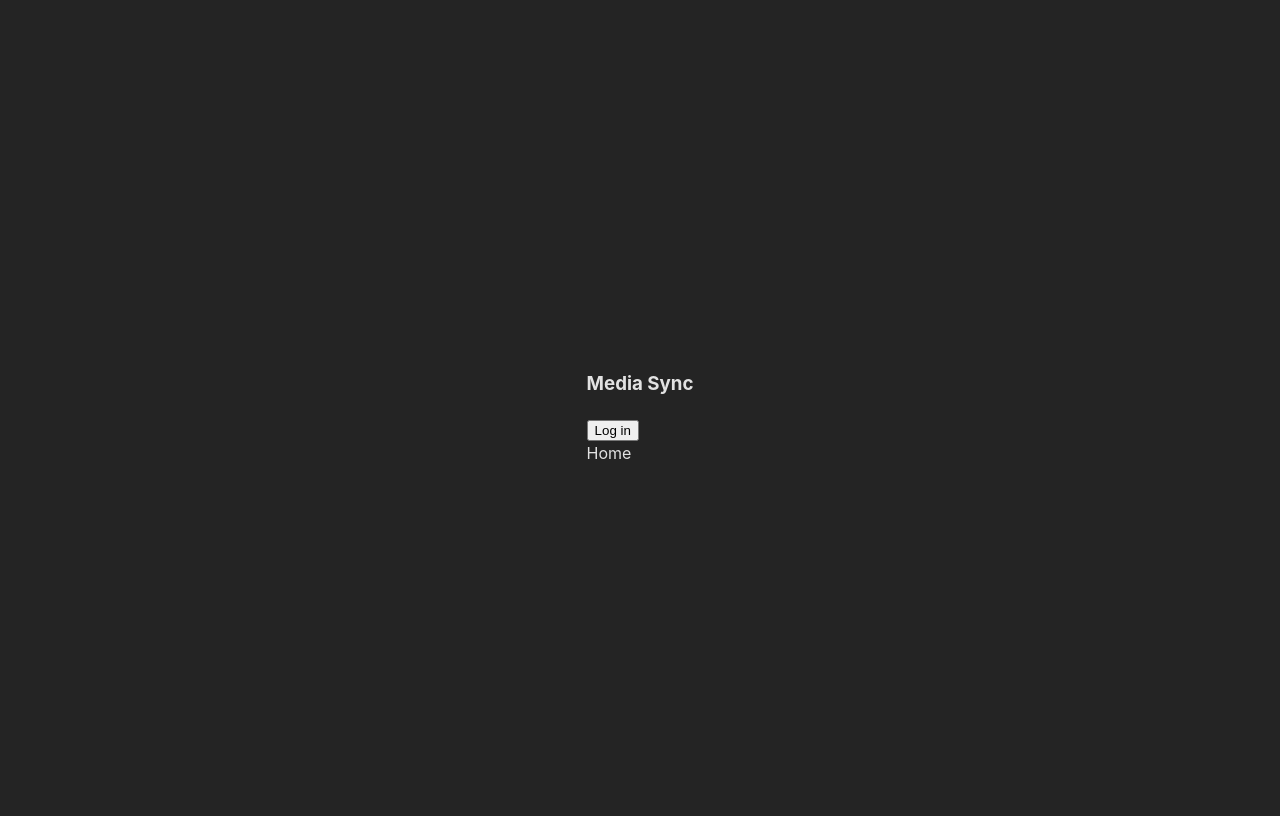
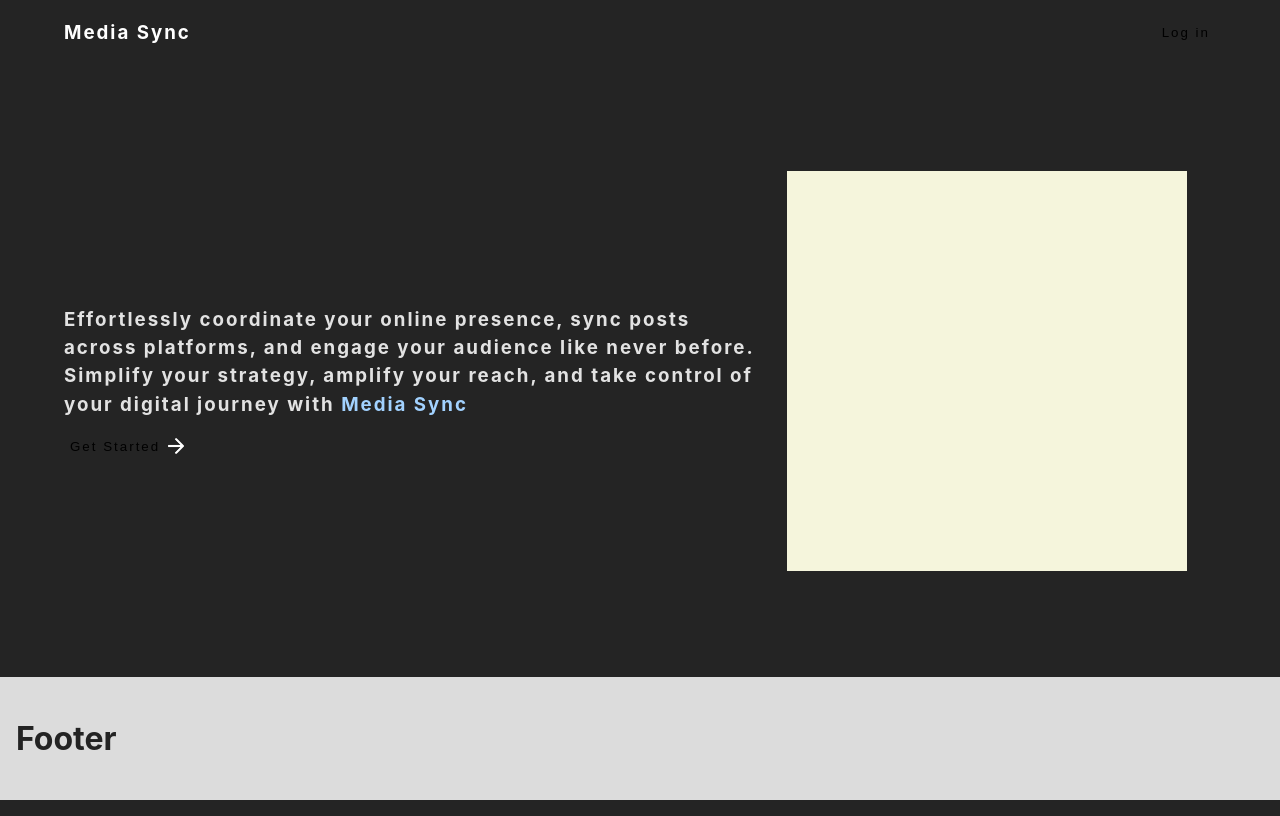
Before and after one commit to Laur017/MediaSync, a React (Vite) app in the folder client/: page / in a window 1280 px wide. Built offline with nearby package versions, Linux system fonts and the light colour scheme.

Commit message:
Main page

```diff
--- a/client/src/App.css
+++ b/client/src/App.css
@@ -0,0 +1,8 @@
+.app-main-div{
+  width: 100%;
+  height: 100%;
+  display: flex;
+  align-items: center;
+  flex-direction: column;
+  justify-content: space-between;
+}
--- a/client/src/App.jsx
+++ b/client/src/App.jsx
@@ -1,14 +1,30 @@
 import './App.css'
-import Home from './components/Home'
-import Navbar from './components/Navbar'
+import Footer from './components/Footer/Footer'
+import Home from './components/Home/Home'
+import Navbar from './components/Navbar/Navbar'
+import Login from './components/Login/Login'
+import { useState } from 'react'
 
 function App() {
+  const [cover, setCover] = useState(false)
+
+  const handleCover = () => {
+    setCover(!cover)
+  }
+
 
   return (
-    <>
-    <Navbar />
-    <Home />
-    </>
+    <div className='app-main-div'>
+      <Navbar />
+      <Home handleCover={handleCover}/>
+      <Footer />
+      {cover && <>
+                  <div className="cover" onClick={handleCover}></div>
+                  <Login />
+                </>
+      }
+
+    </div>
   )
 }
 
--- /dev/null
+++ b/client/src/components/Footer/Footer.css
@@ -0,0 +1,9 @@
+footer{
+    background-color: gainsboro;
+    width: 100%;
+}
+
+h1 {
+    padding: 1rem;
+    color: #232323;
+}
--- /dev/null
+++ b/client/src/components/Footer/Footer.jsx
@@ -0,0 +1,11 @@
+/* eslint-disable no-unused-vars */
+import React from 'react'
+import './Footer.css'
+
+export default function Footer() {
+  return (
+    <footer>
+        <h1>Footer</h1>
+    </footer>
+  )
+}
--- a/client/src/components/Home.jsx
+++ /dev/null
@@ -1,8 +0,0 @@
-/* eslint-disable no-unused-vars */
-import React from 'react'
-
-export default function Home() {
-  return (
-    <div>Home</div>
-  )
-}
--- /dev/null
+++ b/client/src/components/Home/Home.jsx
@@ -0,0 +1,21 @@
+/* eslint-disable no-unused-vars */
+import React from 'react'
+import Arrow from './arrow.png'
+
+export default function Home(props) {
+  return (
+    <div className='home-div'>
+      <div className="home-left">
+        <h3>
+          Effortlessly coordinate your online presence, sync posts across platforms,
+          and engage your audience like never before. Simplify your strategy,
+          amplify your reach, and take control of your digital journey with <span>Media Sync</span>
+        </h3>
+        <button onClick={props.handleCover}>Get Started <img src={Arrow} /> </button>
+      </div>
+
+      <div className="home-right"></div>
+
+    </div>
+  )
+}
--- /dev/null
+++ b/client/src/components/Login/Login.jsx
@@ -0,0 +1,13 @@
+/* eslint-disable no-unused-vars */
+import React from 'react'
+
+export default function Login() {
+  return (
+    <div className='login-div'>
+        <h3>Log in</h3>
+        <input type="text" placeholder='username' />
+        <input type="text" placeholder='password' />
+        <button>Sign in</button>
+    </div>
+  )
+}
--- /dev/null
+++ b/client/src/components/Navbar/Navbar.css
@@ -0,0 +1,18 @@
+nav{
+    display: flex;
+    width: 90%;
+    color: white;
+    justify-content: space-between;
+    position: relative;
+    top: 0;
+    align-items: center;
+    letter-spacing: 2px;
+}
+
+button {
+    background-color: rgba(0,0,0,0);
+    border: none;
+    letter-spacing: 2px;
+    cursor: pointer;
+
+}
--- a/client/src/components/Navbar.jsx
+++ b/client/src/components/Navbar/Navbar.jsx
@@ -1,5 +1,6 @@
 /* eslint-disable no-unused-vars */
 import React from 'react'
+import './Navbar.css'
 
 export default function Navbar() {
   return (
--- a/client/src/index.css
+++ b/client/src/index.css
@@ -14,9 +14,105 @@
   -webkit-text-size-adjust: 100%;
 }
 
+#root{
+  width: 100%;
+  height: 100%;
+}
+
 body{
   display: flex;
   justify-content: center;
   align-items: center;
+  margin: 0;
   height: 100vh;
 }
+
+
+/*
+*   Home Page
+*/
+
+.home-div{
+  width: 90%;
+  display: flex;
+  align-items: center;
+  gap: 2rem;
+  letter-spacing: 2px;
+}
+
+.home-div span {
+  color: #A2D2FF;
+}
+
+.home-left{
+  width: 60%;
+}
+
+.home-right{
+  width: 400px;
+  height: 400px;
+  background-color: beige;
+}
+
+.home-left > button {
+  display: flex;
+  align-items: center;
+  gap: 0.5rem;
+}
+
+.home-left > button > img {
+  width: 1rem;
+}
+
+
+/*
+*   Login Page
+*/
+
+.cover {
+  width: 100%;
+  height: 100%;
+  position: absolute;
+  top: 0;
+  background-color: rgba(255, 255, 255, 0.3);
+  /* filter: blur(50px); */
+  transition: all 0.3s ease-in;
+}
+
+.login-div {
+  position: absolute;
+  top: 50%;
+  left: 50%;
+  transform: translate(-50%, -50%);
+  background-color: white;
+  color: #232323;
+  display: flex;
+  flex-direction: column;
+  align-items: center;
+  padding: 2rem;
+  gap: 1rem;
+  border-radius: 1rem;
+}
+
+.login-div > button {
+  background-color: #A2D2FF;
+  padding: 0.5rem 1rem;
+  border-radius: 0.5rem;
+}
+
+.login-div > input {
+  background-color: rgb(183, 183, 183);
+  border: none;
+  padding: 0.5rem 1rem;
+}
+
+::-webkit-input-placeholder { /* Chrome/Opera/Safari */
+  color: rgb(255, 255, 255);
+}
+::-moz-placeholder { /* Firefox 19+ */
+  color: rgb(255, 255, 255);
+}
+
+:-moz-placeholder { /* Firefox 19+ */
+  color: rgb(255, 255, 255);
+}
```
Also changed, not shown: client/src/components/Home/arrow.png (added).
